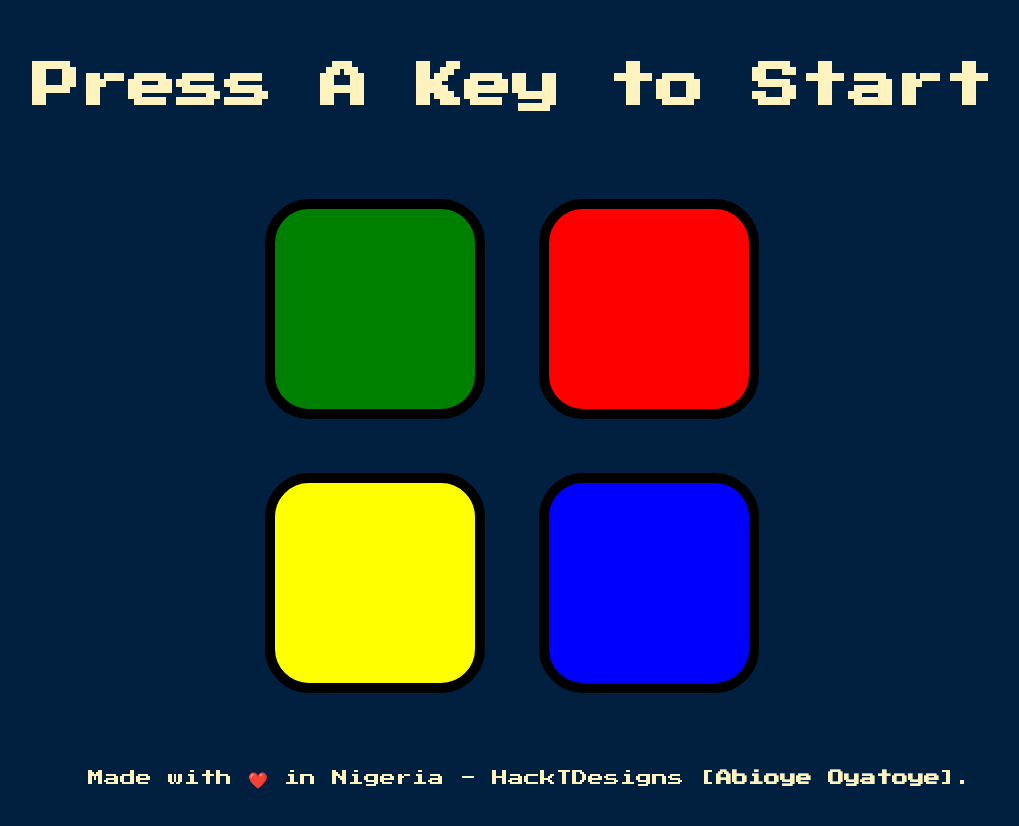
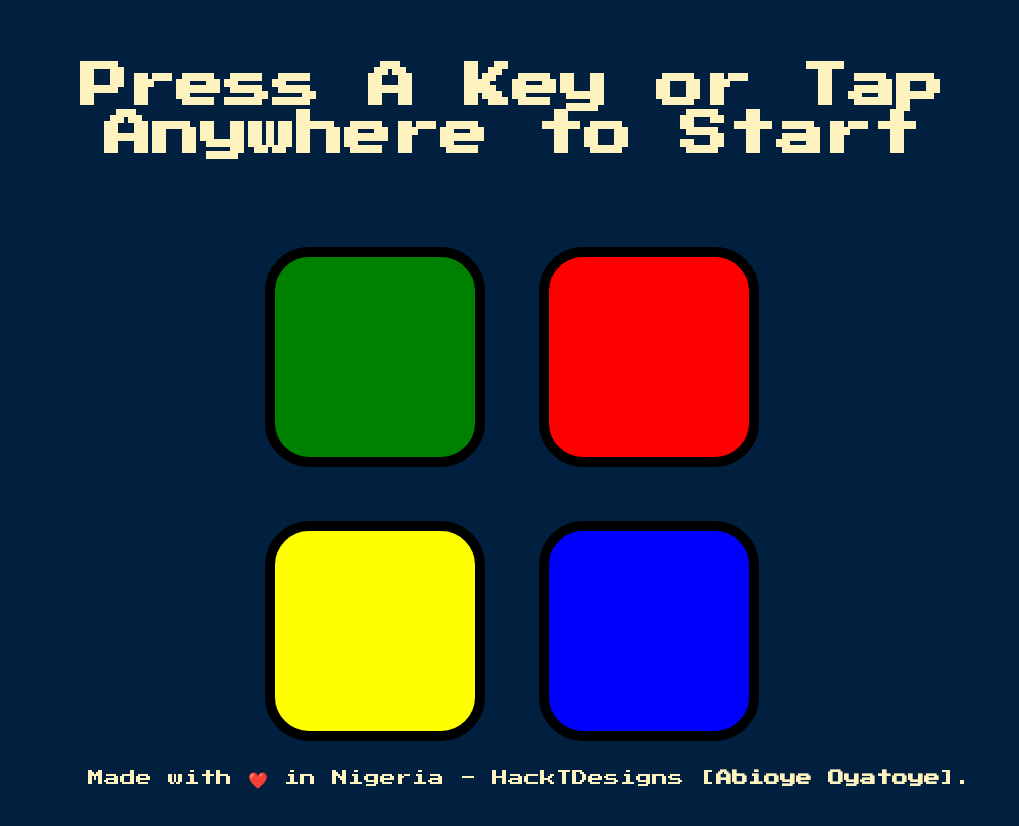
Before and after one commit to Abwonder/Simon-Fun-Game, a plain HTML site: page index.html in a window 1280 px wide. Shown: the whole page, without its empty margins (128-1147 px from the left). Drawn offline with nearby package versions, Linux system fonts and the light colour scheme.

Commit message:
Update index.html

```diff
--- a/index.html
+++ b/index.html
@@ -9,7 +9,7 @@
 </head>
 
 <body>
-  <h1 id="level-title">Press A Key to Start</h1>
+  <h1 id="level-title">Press A Key or Tap Anywhere to Start</h1>
   <div class="container">
     <div class="row">
 
```
